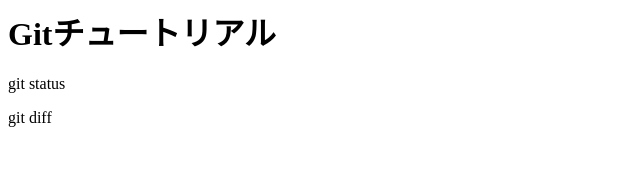
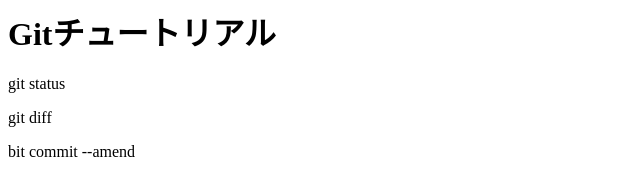
Before and after one commit to OtakeYuto/git_tutorial_bak, a plain HTML site: page index.html in a window 1280 px wide. Shown: the whole page, without its empty margins (0-640 px from the left). Drawn offline with Linux system fonts and the light colour scheme.

Commit message:
git commit --amendを追記

```diff
--- a/index.html
+++ b/index.html
@@ -1,3 +1,4 @@
 <h1>Gitチュートリアル</h1>
 <p>git status</p>
 <p>git diff</p>
+<p>bit commit --amend</p>
```
